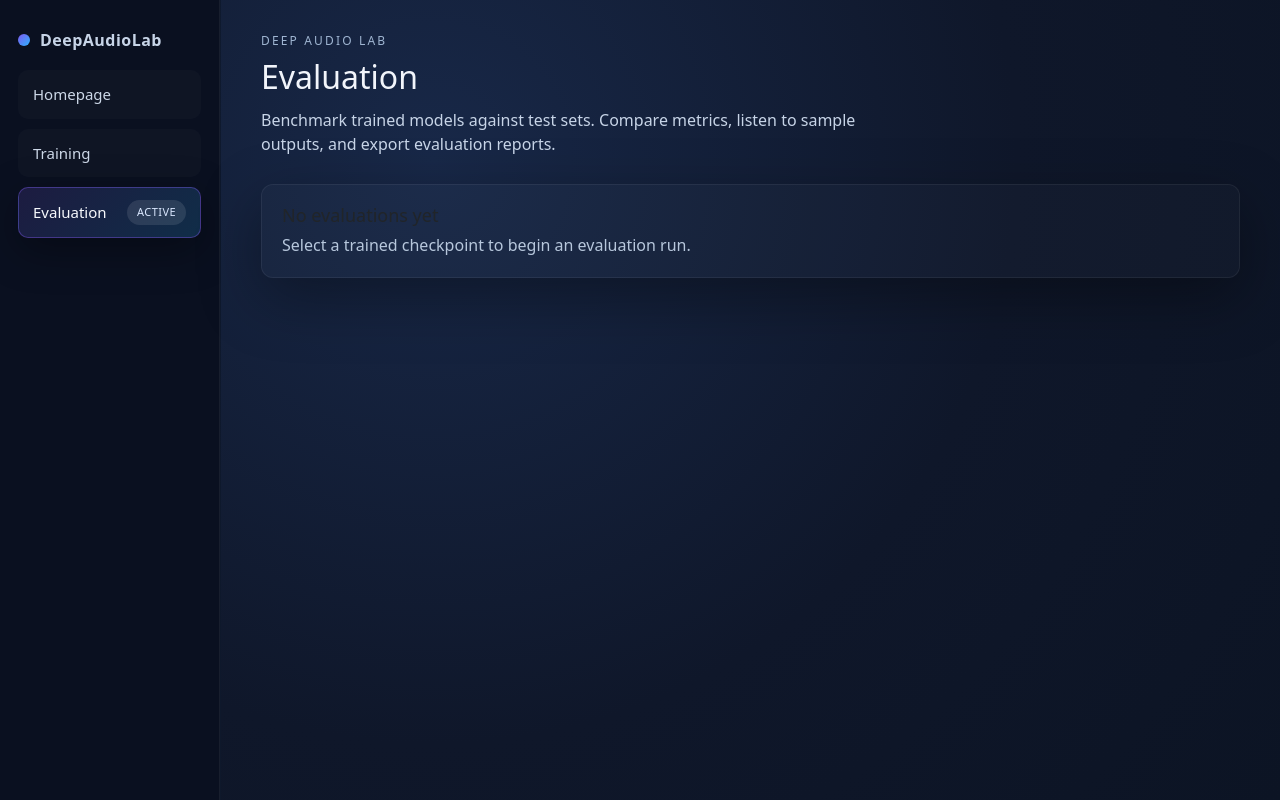
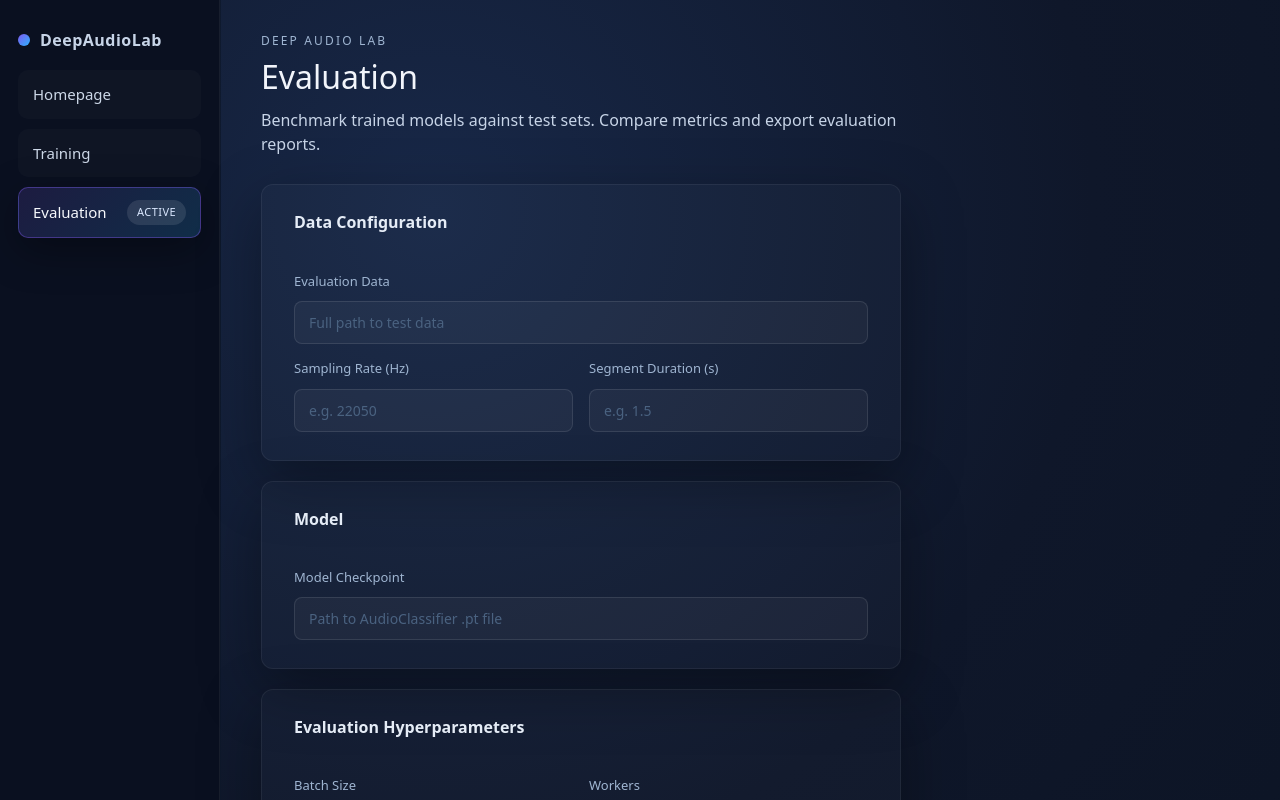
Before and after one commit to magcil/deepaudio-lab, a React (Vite) app in the folder frontend/: page / in a window 1280 px wide. Both pictures are taken after a click on the button "Evaluation". Shown: the top 800 px of the page. Built offline with nearby package versions, Linux system fonts and the light colour scheme; the HTML template or start-up script is replaced by a standard one.

Commit message:
Added Evaluation Forms

```diff
--- /dev/null
+++ b/frontend/src/components/evaluation/EvalDataConfigSection.tsx
@@ -0,0 +1,59 @@
+import type { EvaluationFormData } from './EvaluationForm'
+
+interface Props {
+  values: Pick<EvaluationFormData, 'evaluationData' | 'samplingRate' | 'segmentDuration'>
+  onChange: (e: React.ChangeEvent<HTMLInputElement>) => void
+}
+
+export default function EvalDataConfigSection({ values, onChange }: Props) {
+  return (
+    <div className="form-card">
+      <h3 className="form-section-title">Data Configuration</h3>
+
+      <div className="form-field">
+        <label htmlFor="evaluationData">Evaluation Data</label>
+        <input
+          id="evaluationData"
+          name="evaluationData"
+          type="text"
+          placeholder="Full path to test data"
+          value={values.evaluationData}
+          onChange={onChange}
+          required
+        />
+      </div>
+
+      <div className="form-row">
+        <div className="form-field">
+          <label htmlFor="samplingRate">Sampling Rate (Hz)</label>
+          <input
+            id="samplingRate"
+            name="samplingRate"
+            type="number"
+            placeholder="e.g. 22050"
+            min={1}
+            step={1}
+            value={values.samplingRate}
+            onChange={onChange}
+            required
+          />
+        </div>
+
+        <div className="form-field">
+          <label htmlFor="segmentDuration">Segment Duration (s)</label>
+          <input
+            id="segmentDuration"
+            name="segmentDuration"
+            type="number"
+            placeholder="e.g. 1.5"
+            min={0.01}
+            step={0.01}
+            value={values.segmentDuration}
+            onChange={onChange}
+            required
+          />
+        </div>
+      </div>
+    </div>
+  )
+}
--- /dev/null
+++ b/frontend/src/components/evaluation/EvalHyperparametersSection.tsx
@@ -0,0 +1,87 @@
+import type { EvaluationFormData } from './EvaluationForm'
+
+interface Props {
+  values: Pick<EvaluationFormData, 'batchSize' | 'workers' | 'device' | 'gpuIndex'>
+  onChange: (e: React.ChangeEvent<HTMLInputElement>) => void
+  onDeviceToggle: () => void
+}
+
+export default function EvalHyperparametersSection({ values, onChange, onDeviceToggle }: Props) {
+  return (
+    <div className="form-card">
+      <h3 className="form-section-title">Evaluation Hyperparameters</h3>
+
+      <div className="form-row">
+        <div className="form-field">
+          <label htmlFor="batchSize">Batch Size</label>
+          <input
+            id="batchSize"
+            name="batchSize"
+            type="number"
+            placeholder="e.g. 32"
+            min={1}
+            step={1}
+            value={values.batchSize}
+            onChange={onChange}
+            required
+          />
+        </div>
+
+        <div className="form-field">
+          <label htmlFor="workers">Workers</label>
+          <input
+            id="workers"
+            name="workers"
+            type="number"
+            placeholder="1 – 8"
+            min={1}
+            max={8}
+            step={1}
+            value={values.workers}
+            onChange={onChange}
+            required
+          />
+        </div>
+      </div>
+
+      <div className="form-row">
+        <div className="form-field">
+          <label>Device</label>
+          <div className="toggle-group">
+            <button
+              type="button"
+              className={`toggle-btn ${values.device === 'cpu' ? 'active' : ''}`}
+              onClick={onDeviceToggle}
+            >
+              CPU
+            </button>
+            <button
+              type="button"
+              className={`toggle-btn ${values.device === 'gpu' ? 'active' : ''}`}
+              onClick={onDeviceToggle}
+            >
+              GPU
+            </button>
+          </div>
+        </div>
+
+        {values.device === 'gpu' && (
+          <div className="form-field">
+            <label htmlFor="gpuIndex">GPU Index</label>
+            <input
+              id="gpuIndex"
+              name="gpuIndex"
+              type="number"
+              placeholder="e.g. 0"
+              min={0}
+              step={1}
+              value={values.gpuIndex}
+              onChange={onChange}
+              required
+            />
+          </div>
+        )}
+      </div>
+    </div>
+  )
+}
--- /dev/null
+++ b/frontend/src/components/evaluation/EvalModelSection.tsx
@@ -0,0 +1,27 @@
+import type { EvaluationFormData } from './EvaluationForm'
+
+interface Props {
+  values: Pick<EvaluationFormData, 'modelCheckpoint'>
+  onChange: (e: React.ChangeEvent<HTMLInputElement>) => void
+}
+
+export default function EvalModelSection({ values, onChange }: Props) {
+  return (
+    <div className="form-card">
+      <h3 className="form-section-title">Model</h3>
+
+      <div className="form-field">
+        <label htmlFor="modelCheckpoint">Model Checkpoint</label>
+        <input
+          id="modelCheckpoint"
+          name="modelCheckpoint"
+          type="text"
+          placeholder="Path to AudioClassifier .pt file"
+          value={values.modelCheckpoint}
+          onChange={onChange}
+          required
+        />
+      </div>
+    </div>
+  )
+}
--- /dev/null
+++ b/frontend/src/components/evaluation/EvaluationForm.tsx
@@ -0,0 +1,67 @@
+import { useState } from 'react'
+import EvalDataConfigSection from './EvalDataConfigSection'
+import EvalModelSection from './EvalModelSection'
+import EvalHyperparametersSection from './EvalHyperparametersSection'
+import '../training/TrainingForm.css'
+
+export interface EvaluationFormData {
+  // Data config
+  evaluationData: string
+  samplingRate: string
+  segmentDuration: string
+  // Model
+  modelCheckpoint: string
+  // Hyperparameters
+  batchSize: string
+  workers: string
+  device: 'cpu' | 'gpu'
+  gpuIndex: string
+}
+
+export default function EvaluationForm() {
+  const [form, setForm] = useState<EvaluationFormData>({
+    evaluationData: '',
+    samplingRate: '',
+    segmentDuration: '',
+    modelCheckpoint: '',
+    batchSize: '',
+    workers: '',
+    device: 'cpu',
+    gpuIndex: '',
+  })
+
+  function handleChange(e: React.ChangeEvent<HTMLInputElement>) {
+    setForm(prev => ({ ...prev, [e.target.name]: e.target.value }))
+  }
+
+  function handleDeviceToggle() {
+    setForm(prev => ({ ...prev, device: prev.device === 'cpu' ? 'gpu' : 'cpu', gpuIndex: '' }))
+  }
+
+  function handleSubmit(e: React.FormEvent<HTMLFormElement>) {
+    e.preventDefault()
+    const config = {
+      evaluationData: form.evaluationData,
+      samplingRate: parseInt(form.samplingRate),
+      segmentDuration: parseFloat(form.segmentDuration),
+      modelCheckpoint: form.modelCheckpoint,
+      batchSize: parseInt(form.batchSize),
+      workers: parseInt(form.workers),
+      device: form.device,
+      gpuIndex: form.device === 'gpu' ? parseInt(form.gpuIndex) : null,
+    }
+    console.log('Evaluation config:', config)
+  }
+
+  return (
+    <form className="training-form" onSubmit={handleSubmit}>
+      <EvalDataConfigSection values={form} onChange={handleChange} />
+      <EvalModelSection values={form} onChange={handleChange} />
+      <EvalHyperparametersSection values={form} onChange={handleChange} onDeviceToggle={handleDeviceToggle} />
+
+      <div className="form-actions">
+        <button type="submit" className="btn-primary">Run Evaluation</button>
+      </div>
+    </form>
+  )
+}
--- a/frontend/src/pages/Evaluation.tsx
+++ b/frontend/src/pages/Evaluation.tsx
@@ -1,16 +1,15 @@
+import EvaluationForm from '../components/evaluation/EvaluationForm'
+
 export default function Evaluation() {
   return (
     <div className="page-content">
       <p className="eyebrow">Deep Audio Lab</p>
       <h1 className="page-title">Evaluation</h1>
       <p className="page-summary">
-        Benchmark trained models against test sets. Compare metrics, listen to sample outputs, and
-        export evaluation reports.
+        Benchmark trained models against test sets. Compare metrics and export evaluation reports.
       </p>
-      <div className="placeholder-card">
-        <h2>No evaluations yet</h2>
-        <p>Select a trained checkpoint to begin an evaluation run.</p>
-      </div>
+
+      <EvaluationForm />
     </div>
   )
 }
```
